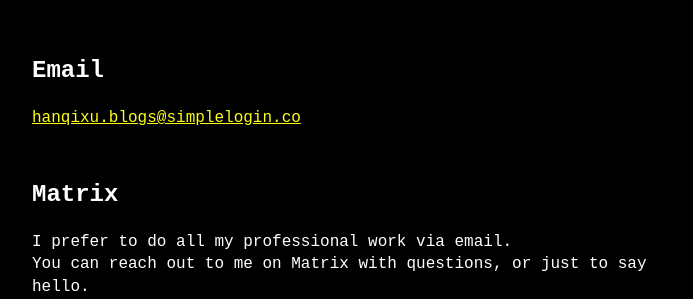
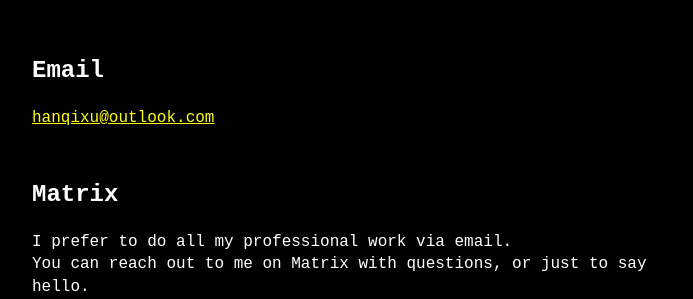
Before and after one commit to colgrave34/colgrave34.github.io, a Jekyll site: the page built from contact.md, in a window 1280 px wide. Shown: the part 147-446 px from the top of the page, without its empty margins (288-981 px from the left). Built offline with Jekyll 4.4.1, drawn with Linux system fonts in a browser that asks for light colours.

Commit message:
update email

```diff
--- a/contact.md
+++ b/contact.md
@@ -4,7 +4,7 @@
 permalink: /contact/
 ---
 ## Email
-[hanqixu.blogs@simplelogin.co](mailto:hanqixu.blogs@simplelogin.co)
+[hanqixu@outlook.com](mailto:hanqixu@outlook.com)
 
 ## Matrix
 I prefer to do all my professional work via email.
```
